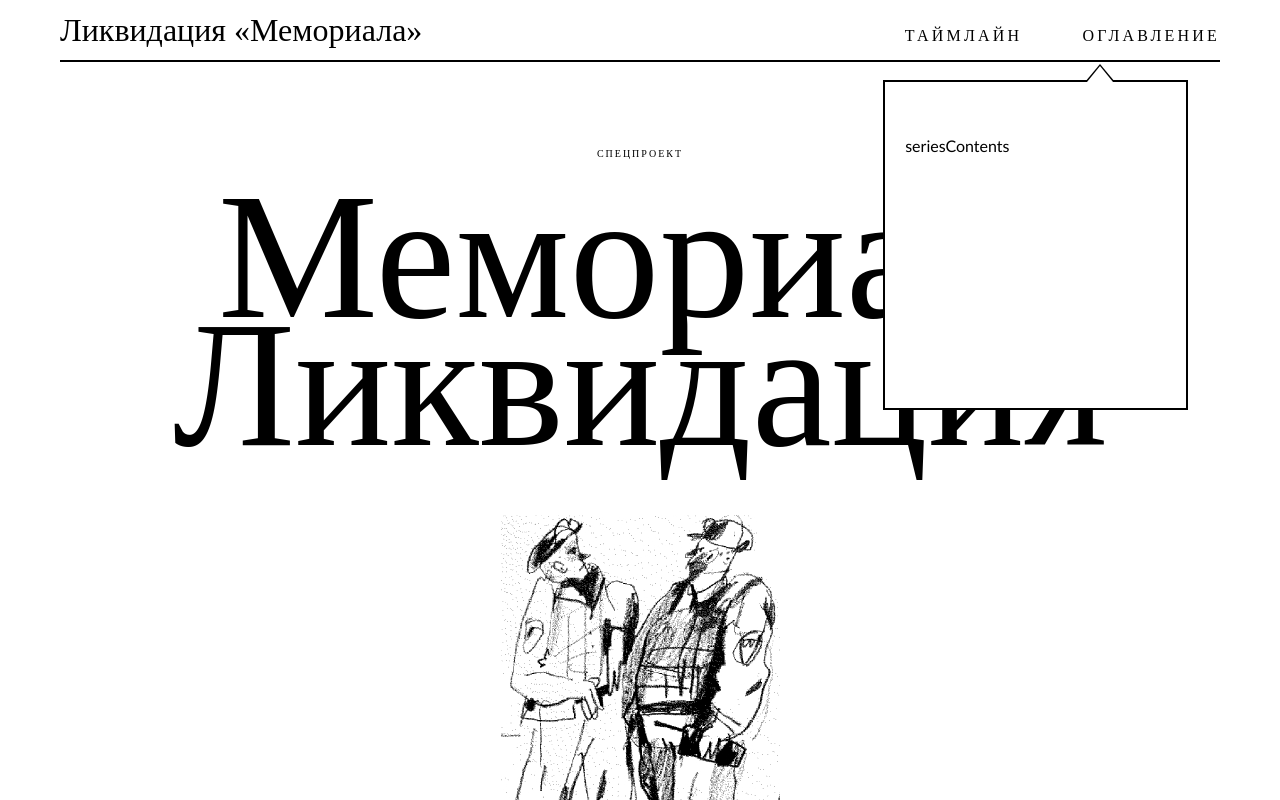
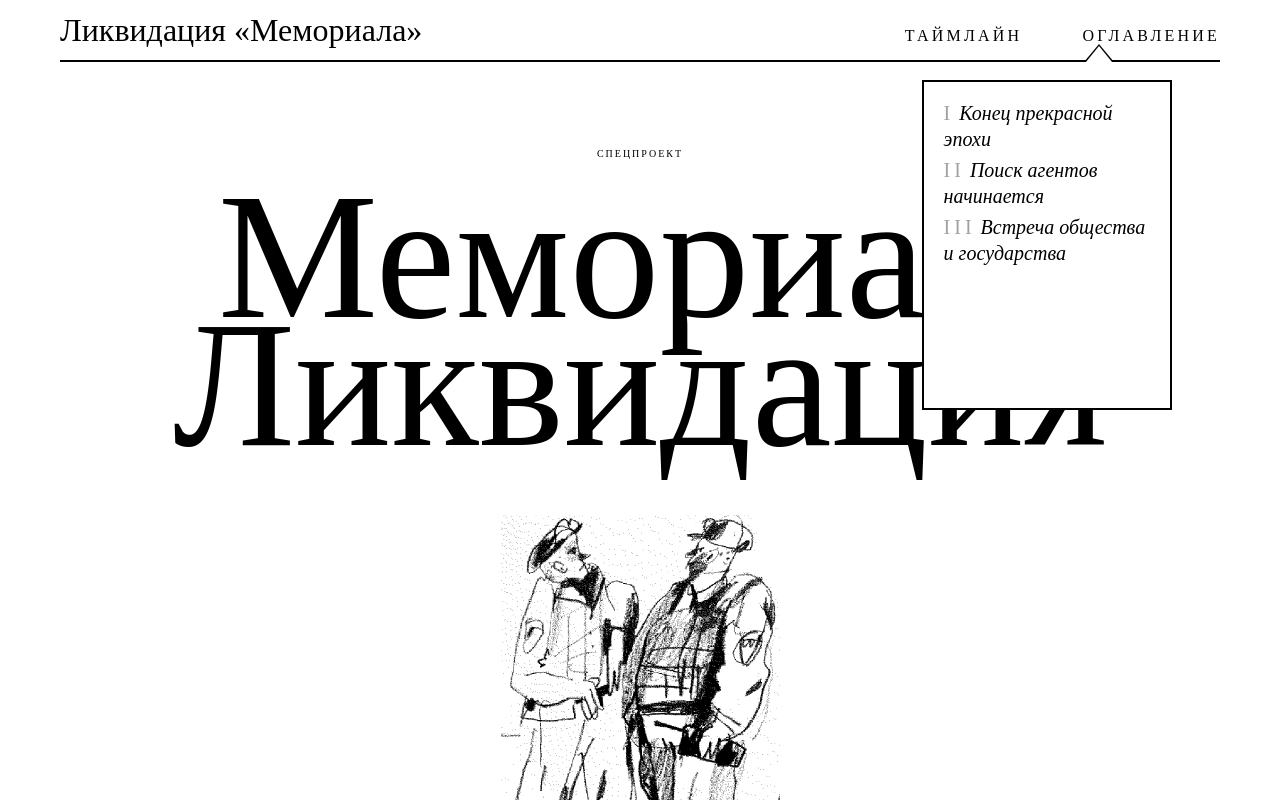
Before and after one commit to Shar1892/AU_Memo, a React (Create React App) app: page / in a window 1280 px wide. Both pictures are taken after a click on the element "ОГЛАВЛЕНИЕ". Shown: the top 800 px of the page. Built offline with nearby package versions, Linux system fonts and the light colour scheme.

Commit message:
feat: сделал вывод списка серий в меню и переход на страницу серии

```diff
--- a/src/components/app/App.js
+++ b/src/components/app/App.js
@@ -16,13 +16,17 @@
 	const seriesNames = seriesArr.map((series) => {
 		return {
 			name: series.title.join(' '),
-			number: series.romanNumber,
+			romanNumber: series.romanNumber,
+			number: series.number,
 		};
 	});
 
 	return (
 		<div className='App'>
-			<Header />
+			<Header
+				seriesNames={seriesNames}
+				handleSetCurrentSeriesNumber={setCurrentSeriesNumber}
+			/>
 			<Switch>
 				<Route exact path='/'>
 					<Main
--- a/src/components/footer/footer.css
+++ b/src/components/footer/footer.css
@@ -122,7 +122,7 @@
 	font-family: 'Quant Antiqua';
 	font-style: normal;
 	font-weight: 400;
-	font-size: 16px;
+	font-size: 20px;
 	line-height: 130%;
 	letter-spacing: 0.2em;
 	text-transform: uppercase;
@@ -172,51 +172,3 @@
 	padding: 10px 0;
 	box-sizing: border-box;
 }
-
-/*.footer__links {
-	margin: 0;
-	font-family: 'Quant Antiqua';
-	font-style: normal;
-	font-weight: 400;
-	font-size: 14px;
-	letter-spacing: 0.2em;
-	text-transform: uppercase;
-	color: var(--simple-text-color);
-}
-
-.footer__partner-link {
-	margin: 0;
-	font-weight: normal;
-	font-size: 18px;
-	color: var(--simple-text-color);
-	text-decoration: none;
-}
-
-.footer__contacts-container {
-	padding-bottom: 10px;
-	display: flex;
-	flex-direction: column;
-	align-items: center;
-	box-sizing: border-box;
-}
-
-.footer__subtitle {
-	margin: 0;
-	font-weight: normal;
-	font-size: 22px;
-	color: var(--simple-text-color);
-}
-
-.footer__info {
-	margin: 0;
-	font-weight: normal;
-	font-size: 18px;
-	color: var(--simple-text-color);
-}
-
-.footer__autors-container {
-	display: flex;
-	flex-direction: column;
-	align-items: center;
-	box-sizing: border-box;
-}*/
--- a/src/components/footer/footer.js
+++ b/src/components/footer/footer.js
@@ -32,7 +32,7 @@
 						{seriesNames.map((sr, i) => (
 							<div className='footer__series-container' key={i}>
 								<p className='footer__series-name'>
-									<i className='footer__series-number'>{sr.number}</i>
+									<i className='footer__series-number'>{sr.romanNumber}</i>
 									{` ${sr.name}`}
 								</p>
 							</div>
--- a/src/components/header/header.js
+++ b/src/components/header/header.js
@@ -5,7 +5,7 @@
 
 import './header.css';
 
-function Header() {
+function Header({seriesNames, handleSetCurrentSeriesNumber}) {
 	const [isMenuOpen, setIsMenuOpen] = useState(false);
 
 	const menuClose = () => {
@@ -30,7 +30,12 @@
 				</div>
 			</div>
 			<div className='header__separator'></div>
-			<SeriesContents isOpen={isMenuOpen} onClose={menuClose} />
+			<SeriesContents
+				isOpen={isMenuOpen}
+				onClose={menuClose}
+				seriesNames={seriesNames}
+				handleSetCurrentSeriesNumber={handleSetCurrentSeriesNumber}
+			/>
 		</header>
 	);
 }
--- a/src/components/seriesContents/seriesContents.css
+++ b/src/components/seriesContents/seriesContents.css
@@ -16,16 +16,16 @@
 }
 
 .seriesContents__container {
-	width: 305px;
+	width: 250px;
 	height: 330px;
 	position: relative;
-	left: 69%;
+	left: 72%;
 	top: 80px;
 	display: flex;
 	flex-direction: column;
 	background-color: #ffffff;
 	border: 2px solid #000000;
-	padding: 20px;
+	padding: 0 20px 20px 20px;
 	box-sizing: border-box;
 }
 
@@ -39,7 +39,7 @@
 	flex-direction: column;
 	align-items: center;
 	position: relative;
-	left: 180px;
+	left: 140px;
 	top: -38px;
 }
 
@@ -52,12 +52,35 @@
 	border-bottom: 16px solid #ffffff;
 }
 
-/*.seriesContents__container-vector:after {
-	content: '';
-	display: inline-block;
-	position: absolute;
-	top: -28px;
-	left: -26px;
-	border: 26px solid transparent;
-	border-top: 26px solid #ffffff;
-}*/
+.seriesContents__list {
+	width: 100%;
+	display: flex;
+	flex-direction: column;
+}
+
+.seriesContents__series-container {
+	margin-bottom: 5px;
+}
+
+.seriesContents__series-name {
+	margin: 0;
+	font-family: 'Quant Antiqua';
+	font-style: italic;
+	font-weight: 400;
+	font-size: 20px;
+	line-height: 130%;
+	color: var(--simple-text-color);
+	text-decoration: none;
+}
+
+.seriesContents__series-number {
+	margin: 0;
+	font-family: 'Quant Antiqua';
+	font-style: normal;
+	font-weight: 400;
+	font-size: 20px;
+	line-height: 130%;
+	letter-spacing: 0.2em;
+	text-transform: uppercase;
+	color: var(--light-text-color);
+}
--- a/src/components/seriesContents/seriesContents.js
+++ b/src/components/seriesContents/seriesContents.js
@@ -1,6 +1,18 @@
 import './seriesContents.css';
 
-function SeriesContents({isOpen, onClose}) {
+import {NavLink} from 'react-router-dom';
+
+function SeriesContents({
+	isOpen,
+	onClose,
+	seriesNames,
+	handleSetCurrentSeriesNumber,
+}) {
+	const openSeries = (seriesNumber) => {
+		handleSetCurrentSeriesNumber(seriesNumber);
+		onClose();
+	};
+
 	return (
 		<div
 			className={`seriesContents ${isOpen ? 'seriesContents_visible' : ''}`}
@@ -14,7 +26,22 @@
 				<div className='seriesContents__vector-external'>
 					<div className='seriesContents__vector-interior'></div>
 				</div>
-				<p className='seriesContents__content'>seriesContents</p>
+				<div className='seriesContents__list'>
+					{seriesNames.map((sr, i) => (
+						<div className='seriesContents__series-container' key={i}>
+							<NavLink
+								to='/series'
+								className='seriesContents__series-name'
+								onClick={() => openSeries(sr.number)}
+							>
+								<i className='seriesContents__series-number'>
+									{sr.romanNumber}
+								</i>
+								{` ${sr.name}`}
+							</NavLink>
+						</div>
+					))}
+				</div>
 			</div>
 		</div>
 	);
```
